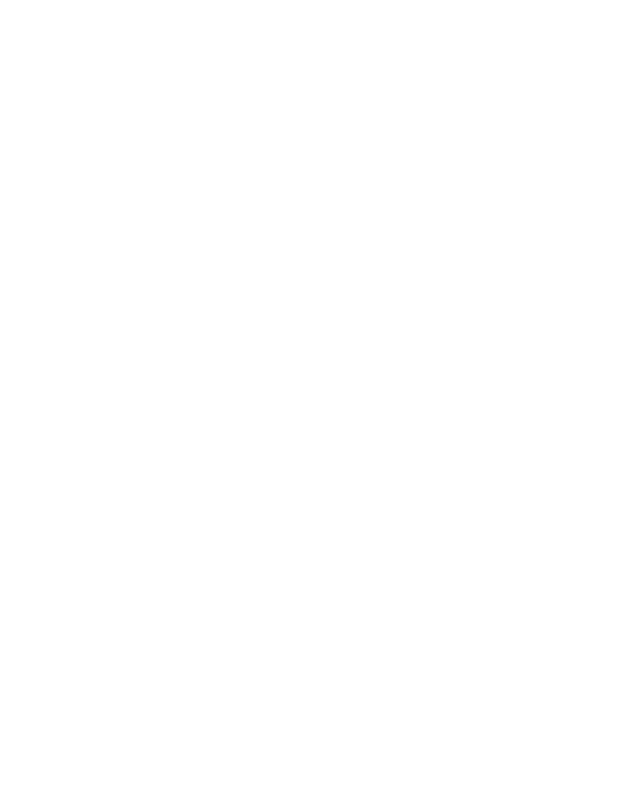
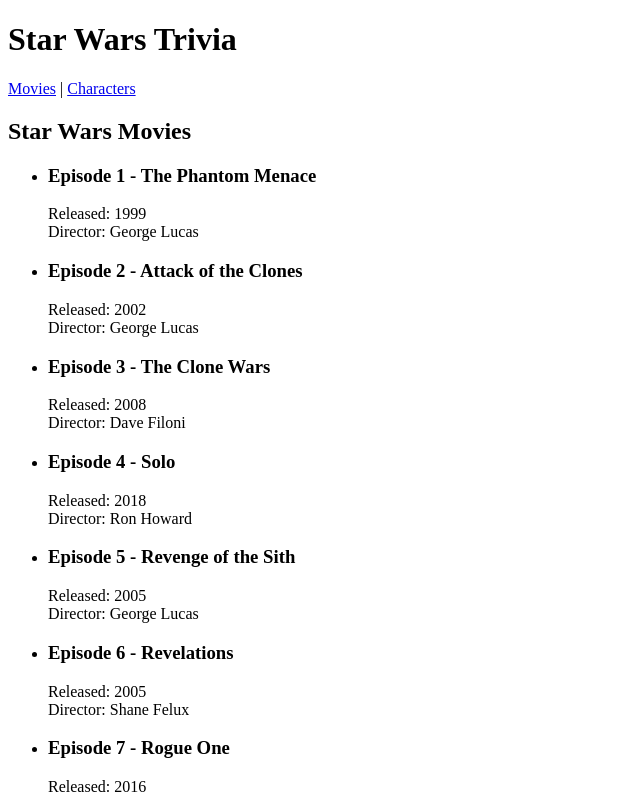
Before and after one commit to RehanY147/starwars-movies-app, an Angular app: page /movies in a window 1280 px wide. Shown: the top 796 px of the page, without its empty margins (0-640 px from the left). Built offline with nearby package versions, Linux system fonts and the light colour scheme.

Commit message:
Bug Fixes
Services 'movies' and 'characters' added into the relevant components

```diff
--- a/src/app/app.component.html
+++ b/src/app/app.component.html
@@ -2,9 +2,8 @@
  {{ title }}
 </h1>
 
-
-<a routerLink="/movies">Movies</a>
-<a routerLink="/characters"> Characters</a>
-
+<p>
+  <a routerLink="/movies">Movies</a> | <a routerLink="/characters">Characters</a>
+</p>
 
 <router-outlet></router-outlet>
--- a/src/app/components/character/character.component.html
+++ b/src/app/components/character/character.component.html
@@ -2,6 +2,6 @@
   {{ character.name }}
 </h3>
 
-Height: {{ character.height }} </br>
+Height: {{ character.height }} <br/>
 
 Gender: {{ character.gender }}
--- a/src/app/components/characters-list/characters-list.component.html
+++ b/src/app/components/characters-list/characters-list.component.html
@@ -4,8 +4,8 @@
 
 <ul>
 
-  <li *ngFor = "let character of characters">
-    <app-character [character] = "character"></app-character>
+  <li *ngFor="let character of characters">
+    <app-character [character]="character"></app-character>
   </li>
 
 </ul>
--- a/src/app/components/movie/movie.component.html
+++ b/src/app/components/movie/movie.component.html
@@ -2,6 +2,6 @@
   Episode {{ movie.episode_id }} - {{ movie.title }}
 </h3>
 
-Released: {{ movie.year }} </br>
+Released: {{ movie.year }} <br/>
 
 Director: {{ movie.director }}
--- a/src/app/components/movies-list/movies-list.component.html
+++ b/src/app/components/movies-list/movies-list.component.html
@@ -3,10 +3,10 @@
 </h2>
 
 
-<!-- <ul>
+<ul>
 
-  <li  *ngFor="let movie of movies">
-    <app-movie [movie] = "movie"></app-movie>
+  <li *ngFor="let movie of movies">
+    <app-movie [movie]="movie"></app-movie>
   </li>
 
-</ul> -->
+</ul>
```
